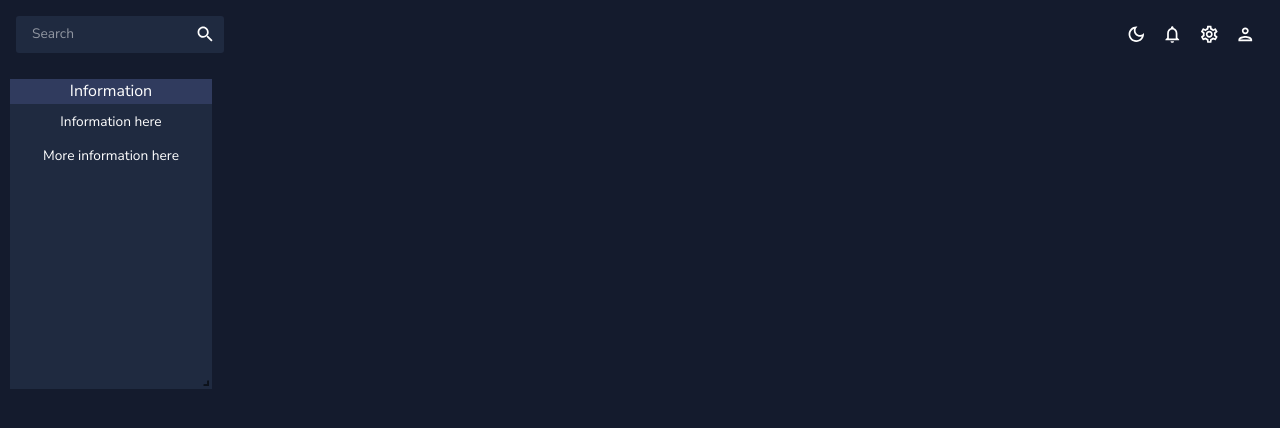
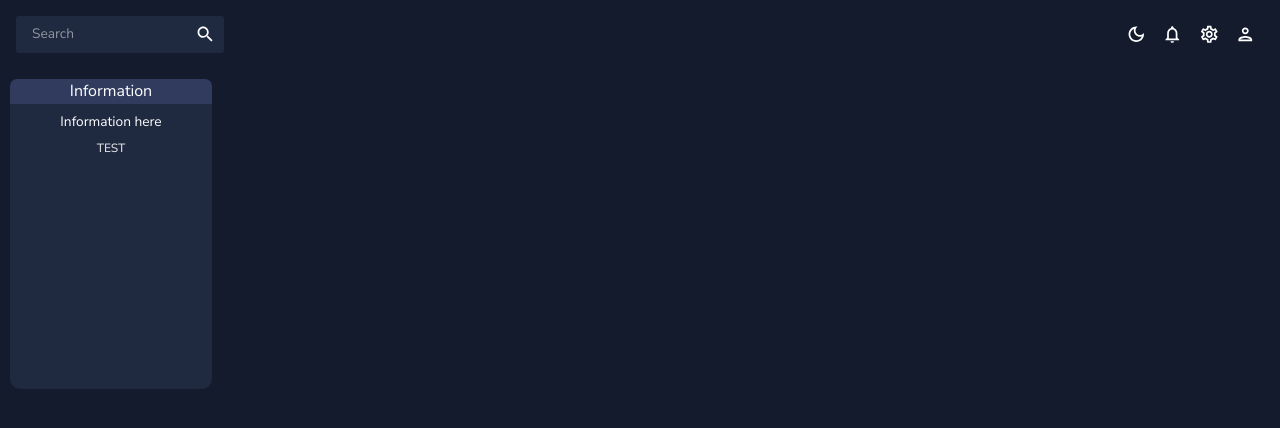
Before and after one commit to BenWithJamInn/bsor-analysis, a React (Create React App) app: page / in a window 1280 px wide. Shown: the top 428 px of the page. Built offline with nearby package versions, Linux system fonts and the light colour scheme.

Commit message:
Added redux

```diff
--- a/package.json
+++ b/package.json
@@ -7,6 +7,7 @@
     "@emotion/styled": "^11.11.5",
     "@mui/icons-material": "^5.15.15",
     "@mui/material": "^5.15.15",
+    "@reduxjs/toolkit": "^2.2.3",
     "@testing-library/jest-dom": "^5.17.0",
     "@testing-library/react": "^13.4.0",
     "@testing-library/user-event": "^13.5.0",
@@ -17,6 +18,7 @@
     "react": "^18.2.0",
     "react-dom": "^18.2.0",
     "react-grid-layout": "^1.4.4",
+    "react-redux": "^9.1.0",
     "react-router-dom": "^6.22.3",
     "react-scripts": "5.0.1",
     "typescript": "^4.9.5",
@@ -24,7 +26,8 @@
   },
   "devDependencies": {
     "@babel/plugin-proposal-private-property-in-object": "^7.21.11",
-    "@types/react-grid-layout": "^1.3.5"
+    "@types/react-grid-layout": "^1.3.5",
+    "@types/react-redux": "^7.1.33"
   },
   "scripts": {
     "start": "react-scripts start",
--- a/src/App.tsx
+++ b/src/App.tsx
@@ -4,13 +4,16 @@ import {ColorModeContext, useMode} from "./Theme";
 import {CssBaseline, ThemeProvider} from "@mui/material";
 import TopBar from "./pages/global/TopBar";
 import {Route, Routes} from "react-router-dom";
+import {Provider} from "react-redux";
 import Dashboard from "./pages/dashboard";
+import {store} from "./state/store";
 
 function App() {
   const [theme, colorMode] = useMode();
 
   return (
     <ColorModeContext.Provider value={colorMode}>
+      <Provider store={store} >
         <ThemeProvider theme={theme}>
           <CssBaseline />
           <div className="App">
@@ -22,6 +25,7 @@ function App() {
             </main>
           </div>
         </ThemeProvider>
+      </Provider>
     </ColorModeContext.Provider>
   );
 }
--- a/src/Theme.ts
+++ b/src/Theme.ts
@@ -128,7 +128,7 @@ export const themeSettings = (mode: PaletteMode): ThemeOptions => {
       ...(mode === 'dark'
         ? {
           primary: {
-            main: colors.primary[500],
+            main: colors.grey[100],
           },
           secondary: {
             main: colors.greenAccent[500],
--- a/src/pages/dashboard/DashboardItem.tsx
+++ b/src/pages/dashboard/DashboardItem.tsx
@@ -16,10 +16,12 @@ const DashboardItem = (props: DashboardItemProps) => {
       bgcolor={colors.primary[400]}
       height="100%"
       width="100%"
+      borderRadius="10px"
     >
       <Box
         bgcolor={colors.primary[300]}
         p={0.25}
+        borderRadius="7px 7px 0 0"
       >
         <Typography variant="h5">
           {props.title}
--- a/src/pages/dashboard/index.tsx
+++ b/src/pages/dashboard/index.tsx
@@ -34,6 +34,7 @@ const Dashboard = () => {
       h: 2,
       maxW: 4,
       maxH: 4,
+      static: true
     } as PanelState
     addItem(info)
   }, [])
--- a/src/pages/dashboard/panels/InfoPanel.tsx
+++ b/src/pages/dashboard/panels/InfoPanel.tsx
@@ -1,15 +1,16 @@
 import React from 'react';
 import {Panel} from "./Panel";
+import {Box, Button} from "@mui/material";
 
 const InfoPanelElement = () => {
+  // const rawReplay = useSelector((state: RootState) => state.rawReplays.value)
+  // const dispatch = useDispatch();
+
   return (
-    <div>
-      Information here
-
-      <p>
-        More information here
-      </p>
-    </div>
+    <Box>
+      Information here<br/>
+      <Button color="primary">Test</Button>
+    </Box>
   );
 };
 
@@ -18,6 +19,7 @@ export const infoPanel = {
     title: "Information",
     minW: 3,
     minH: 2,
+    static: true
   },
   element: <InfoPanelElement />
 } as Panel;
--- a/src/pages/dashboard/panels/Panel.ts
+++ b/src/pages/dashboard/panels/Panel.ts
@@ -2,6 +2,7 @@ import React from "react";
 
 interface PanelInfo {
   title: string
+  static?: boolean;
   maxW?: number;
   maxH?: number;
   minW?: number;
--- /dev/null
+++ b/src/state/rawReplaysSlice.ts
@@ -0,0 +1,33 @@
+import {createSlice, PayloadAction} from "@reduxjs/toolkit";
+
+interface RawReplayState {
+  activeScoreID: string | null;
+  scores: {
+    [key: string]: ReplayData
+  }
+}
+
+interface ReplayData {
+  scoreInfo: { [key: string]: any }
+  decodedReplay: { [key: string]: any }
+}
+
+const initialState: RawReplayState = {
+  activeScoreID: null,
+  scores: {}
+}
+
+const rawScoreSlice = createSlice({
+  name: "rawReplays",
+  initialState,
+  reducers: {
+    addScore: (state, action: PayloadAction<{id: string, data: ReplayData}>) => {
+      state.activeScoreID = action.payload.id;
+      state.scores[action.payload.id] = action.payload.data;
+    }
+  }
+})
+
+export const {addScore} = rawScoreSlice.actions;
+
+export default rawScoreSlice.reducer;
--- /dev/null
+++ b/src/state/store.ts
@@ -0,0 +1,11 @@
+import { configureStore } from '@reduxjs/toolkit'
+import rawReplayReducer from "./rawReplaysSlice";
+
+export const store = configureStore({
+  reducer: {
+    rawReplays: rawReplayReducer
+  }
+})
+
+export type RootState = ReturnType<typeof store.getState>
+export type AppDispatch = typeof store.dispatch
```
Also changed, not shown: 1 other file (tests, documents, lock files or other folders). Lines whose indentation alone changed are shown as unchanged.
